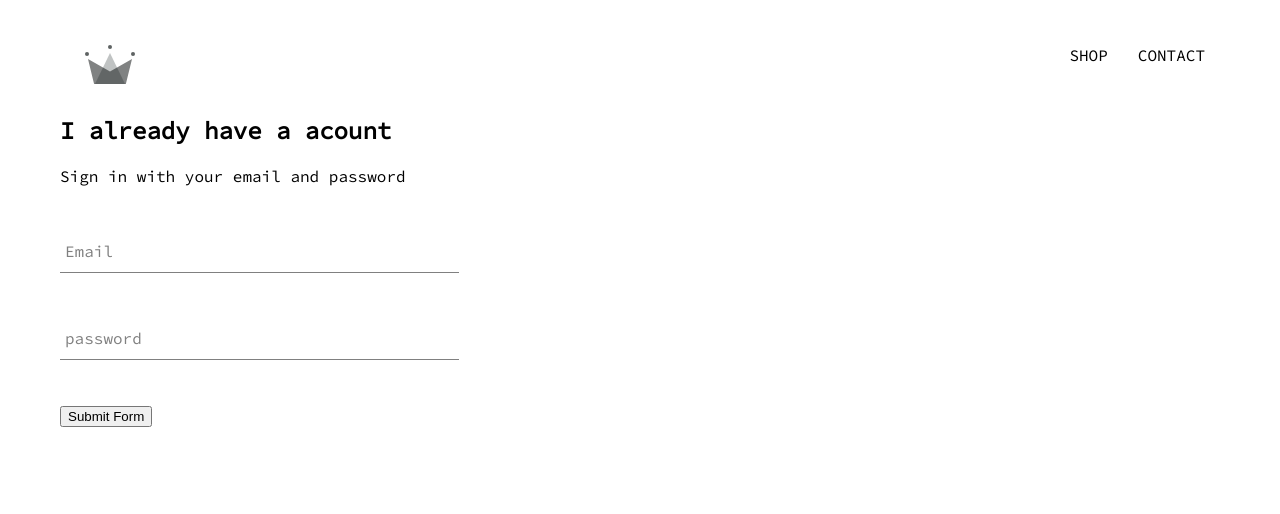
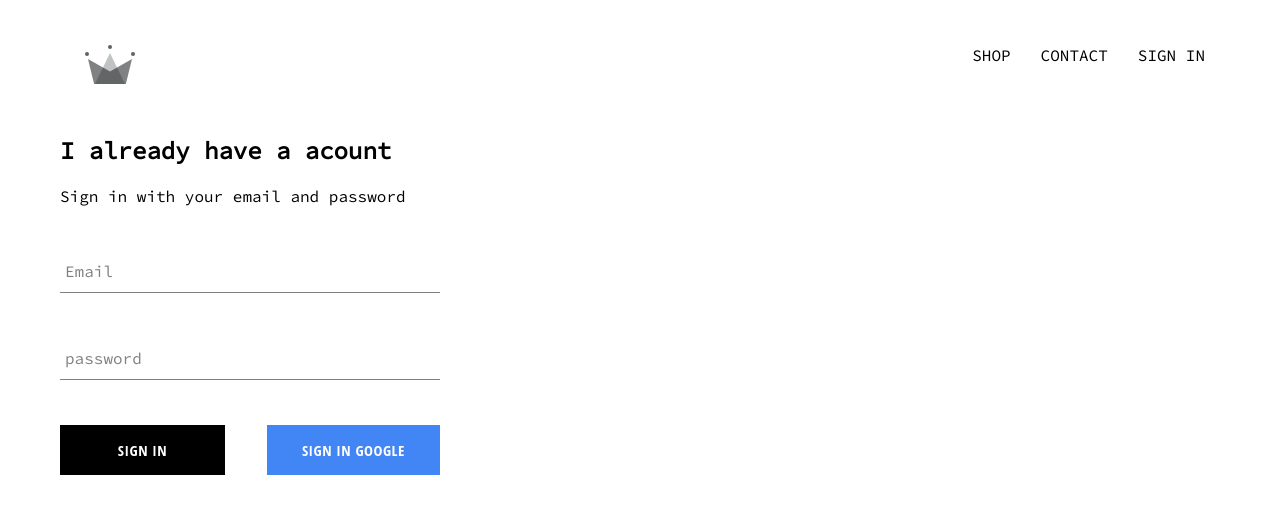
Before and after one commit to janisruduks/jibee-clothing, a React (Create React App) app: page /signin in a window 1280 px wide. Shown: the top 514 px of the page. Built offline with nearby package versions, Linux system fonts and the light colour scheme; no server answers.

Commit message:
Added Google auth with firebase

```diff
--- a/package.json
+++ b/package.json
@@ -6,6 +6,7 @@
     "@testing-library/jest-dom": "^5.16.5",
     "@testing-library/react": "^13.4.0",
     "@testing-library/user-event": "^13.5.0",
+    "firebase": "^9.10.0",
     "react": "^18.2.0",
     "react-dom": "^18.2.0",
     "react-router-dom": "^6.4.1",
--- a/src/App.css
+++ b/src/App.css
@@ -7,3 +7,7 @@ a {
     text-decoration: none;
     color: black;
 }
+
+* {
+    box-sizing: border-box;
+}
--- a/src/App.js
+++ b/src/App.js
@@ -7,12 +7,36 @@ import HomePage from './pages/homepage/homepage.component';
 import ShopPage from './pages/shop/shop.component';
 import Header from './compnents/header/header.component';
 import SignInAndSignUpPage from './pages/sign-in-and-sign-up/sign-in-and-sign-up.component';
+import { auth } from './firebase/firebase.utils';
 
 
-function App() {
+class App extends React.Component {
+  constructor() {
+    super();
+
+    this.state = {
+      currentUser: null
+    }
+  }
+
+  unsubcribeFromAuth = null
+
+  componentDidMount() {
+    this.unsubcribeFromAuth = auth.onAuthStateChanged(user => {
+      this.setState({ currentUser: user})
+
+      console.log(user);
+    });
+  }
+
+  componentWillUnmount() {
+    this.unsubcribeFromAuth();
+  }
+
+  render() {
     return (
       <div>
-      <Header />
+        <Header currentUser={this.state.currentUser} />
         <Routes>
           <Route exact path='/' element={<HomePage />} />
           <Route path='/shop' element={<ShopPage />} />
@@ -21,5 +45,6 @@ function App() {
       </div>
     );
   }
+}
 
 export default App;
--- /dev/null
+++ b/src/compnents/custom-button/custom-button.styles.scss
@@ -0,0 +1,32 @@
+.custom-button {
+  min-width: 165px;
+  width: auto;
+  height: 50px;
+  letter-spacing: 0.5px;
+  line-height: 50px;
+  padding: 0 35px 0 35px;
+  font-size: 15px;
+  background-color: black;
+  color: white;
+  text-transform: uppercase;
+  font-family: 'Open Sans Condensed';
+  font-weight: bolder;
+  border: none;
+  cursor: pointer;
+
+  &:hover {
+    background-color: white;
+    color: black;
+    border: 1px solid black;
+  }
+
+  &.google-sign-in {
+    background-color: #4285f4;
+    color: white;
+
+    &:hover {
+        background-color: #1765e4;
+        border: none;
+    }
+  }
+}
--- a/src/compnents/header/header.component.jsx
+++ b/src/compnents/header/header.component.jsx
@@ -2,9 +2,11 @@ import React from "react";
 import { Link } from 'react-router-dom';
 import './header.styles.scss';
 
+import { auth } from '../../firebase/firebase.utils';
+
 import { ReactComponent as Logo } from '../../assets/crown.svg';
 
-const Header = () => (
+const Header = ({ currentUser }) => (
     <div className="header">
         <Link className="logo-container" to="/">
             <Logo className='logo' />
@@ -16,6 +18,12 @@ const Header = () => (
             <Link className="option" to='/shop'>
                 CONTACT
             </Link>
+            {
+                currentUser ?
+                <div className="option" onClick={() => auth.signOut()}>SIGN OUT</div>
+                :
+                <Link className="option" to='/signin'>SIGN IN</Link>
+            }
         </div>
     </div>
 );
--- a/src/compnents/header/header.styles.scss
+++ b/src/compnents/header/header.styles.scss
@@ -21,6 +21,7 @@
 
     .option {
       padding: 10px 15px;
+      cursor: pointer;
     }
   }
 }
--- a/src/compnents/sign-in/sign-in.component.jsx
+++ b/src/compnents/sign-in/sign-in.component.jsx
@@ -3,6 +3,9 @@ import React from "react";
 import './sign-in.styles.scss';
 
 import FormInput from "../form-input/form-input.component";
+import CustomButton from "../custom-button/.custom-button.component";
+
+import { signInWithGoogle } from '../../firebase/firebase.utils';
 
 class SignIn extends React.Component {
     constructor(props) {
@@ -42,12 +45,16 @@ class SignIn extends React.Component {
                     />
                     <FormInput
                         name="password"
-                        value={this.state.password}
+                        type='password'
+                        value={this.state.email}
                         handleChange={this.handleChange}
                         label='password'
                         required
                     />
-                    <input type="submit" value="Submit Form" />
+                    <div className="buttons">
+                        <CustomButton type="submit">SIGN IN</CustomButton>
+                        <CustomButton onClick={signInWithGoogle} isGoogleSignIn>SIGN IN GOOGLE</CustomButton>
+                    </div>
                 </form>
             </div>
         );
--- a/src/compnents/sign-in/sign-in.styles.scss
+++ b/src/compnents/sign-in/sign-in.styles.scss
@@ -1,3 +1,14 @@
 .sign-in {
-    width: 30vw;
+    width: 380px;
+    display: flex;
+    flex-direction: column;
+
+    .title {
+        margin: 10px 0;
+    }
+
+    .buttons {
+        display: flex;
+        justify-content: space-between;
+    }
 }
--- /dev/null
+++ b/src/firebase/firebase.utils.js
@@ -0,0 +1,22 @@
+import { getAuth, GoogleAuthProvider, signInWithPopup } from 'firebase/auth';
+import { getFirestore } from 'firebase/firestore';
+import { initializeApp } from "firebase/app";
+
+const config = {
+  apiKey: "AIzaSyAWjfZtfsOk5Of_vVpcIriKxc1ir-3qKKA",
+  authDomain: "jibee-db.firebaseapp.com",
+  projectId: "jibee-db",
+  storageBucket: "jibee-db.appspot.com",
+  messagingSenderId: "424257947521",
+  appId: "1:424257947521:web:6e9d7c256faf230bfcca80",
+  measurementId: "G-C8K8Y2QTM0"
+};
+
+const app = initializeApp(config);
+
+export const auth = getAuth(app);
+export const firestore = getFirestore(app);
+
+const provider = new GoogleAuthProvider();
+provider.setCustomParameters({ prompt: 'select_account '});
+export const signInWithGoogle = () => signInWithPopup(auth, provider)
```
Also changed, not shown: src/compnents/custom-button/.custom-button.component.jsx (added), 2 other files (tests, documents, lock files or other folders). Lines whose indentation alone changed are shown as unchanged.
